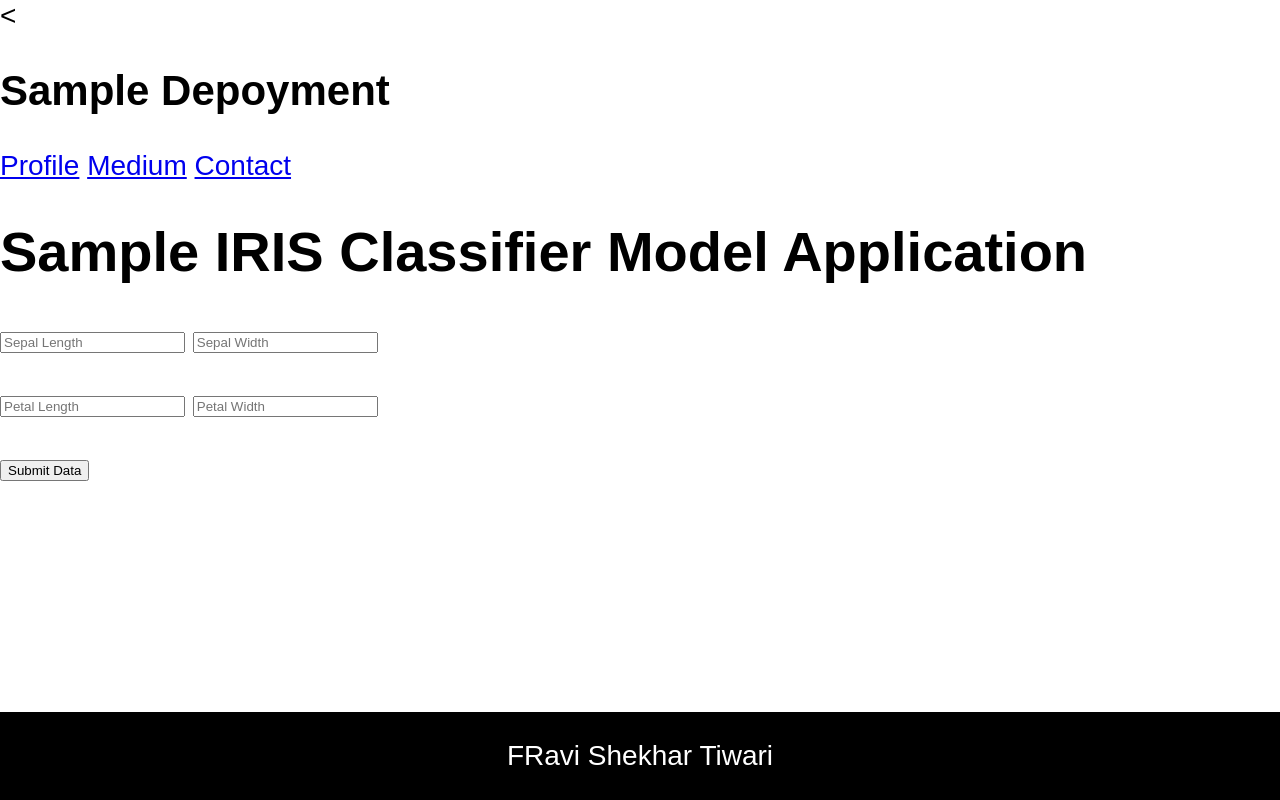
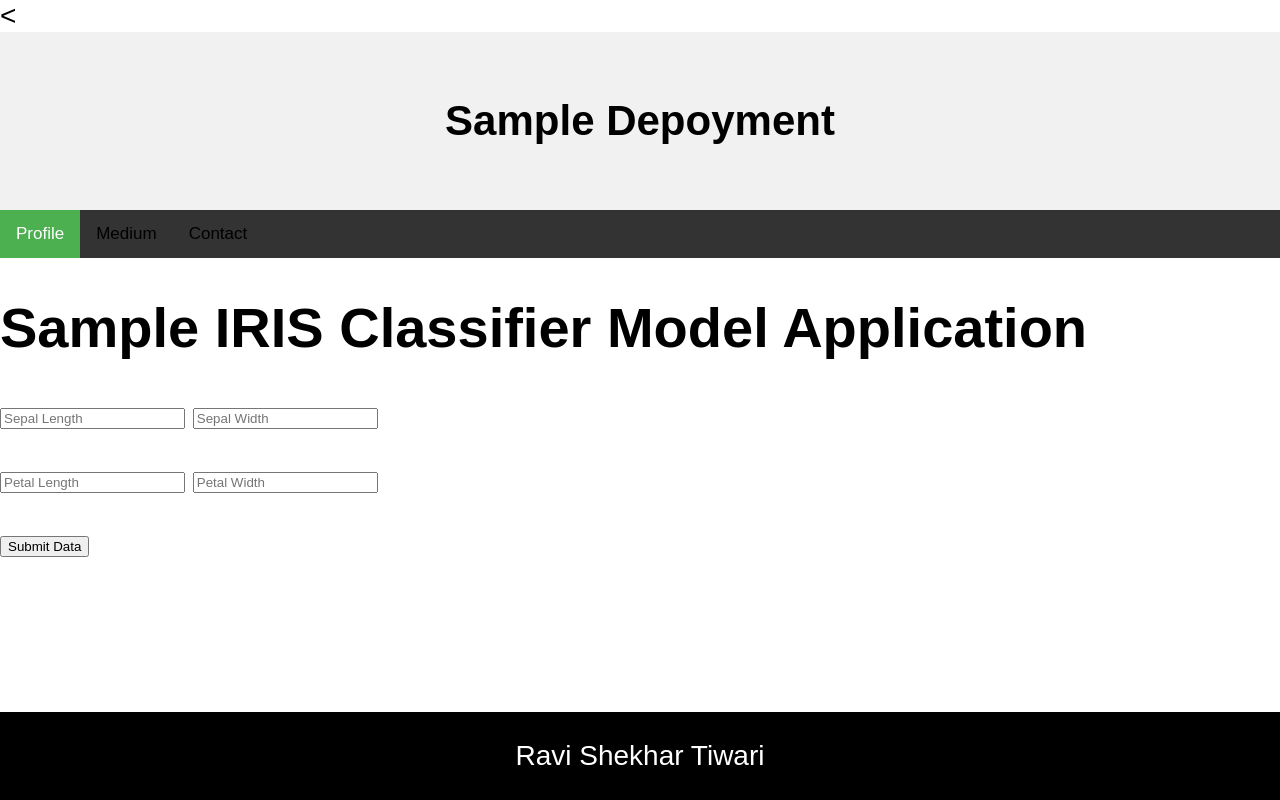
Before and after one commit to happyman11/sample_deploy, a Flask app: page / in a window 1280 px wide. Run offline with Flask 2, Linux system fonts and the light colour scheme.

Commit message:
Update index.html

```diff
--- a/templates/index.html
+++ b/templates/index.html
@@ -17,7 +17,7 @@ body {
    color: white;
    text-align: center;
 }
-</style
+
 
 .header {
   background-color: #f1f1f1;
@@ -107,7 +107,7 @@ body {
 
  </div>
 <div class="footer">
-  <p>FRavi Shekhar Tiwari</p>
+  <p>Ravi Shekhar Tiwari</p>
 </div>
 
 </body>
```
